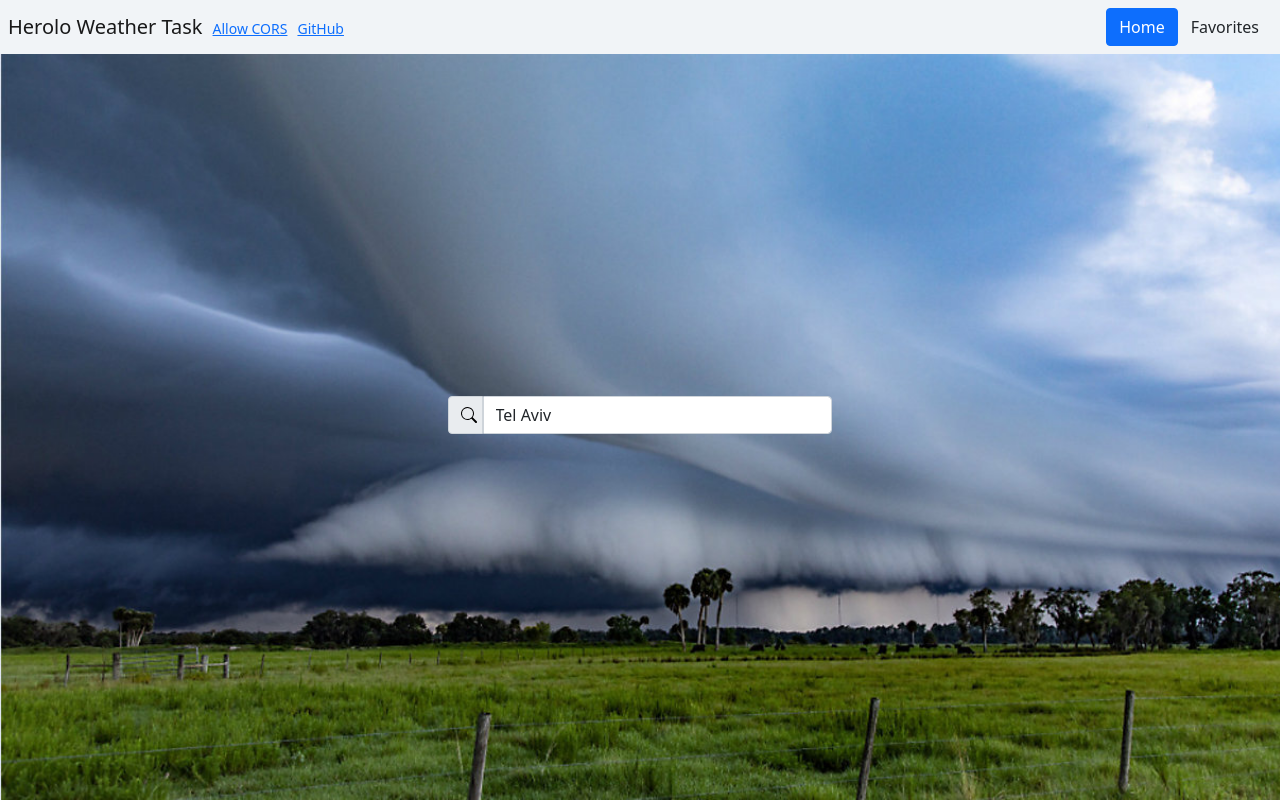
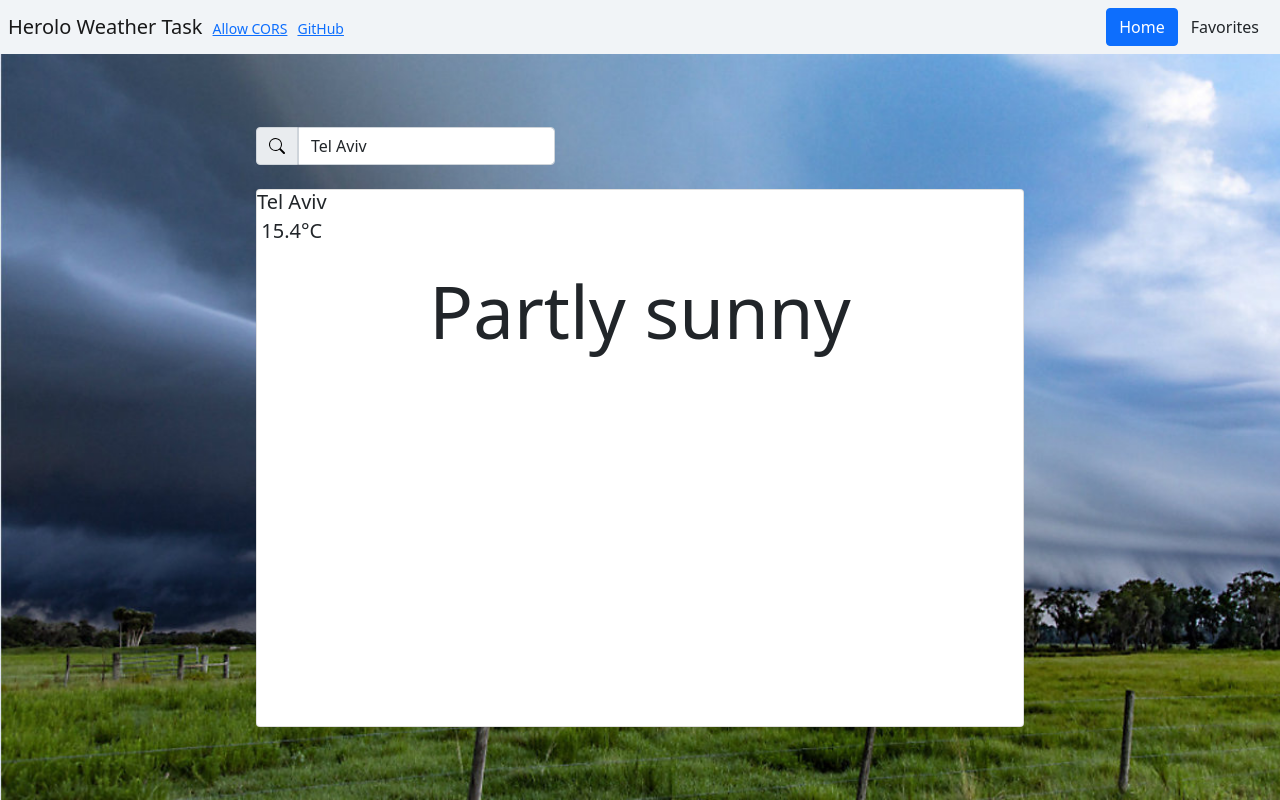
Before and after one commit to asaf11108/asaf-regev-21-03-2021, a Vue app: page / in a window 1280 px wide. Built offline with nearby package versions, Linux system fonts and the light colour scheme.

Commit message:
home init

```diff
--- a/package.json
+++ b/package.json
@@ -11,6 +11,7 @@
     "@popperjs/core": "^2.9.1",
     "bootstrap": "^5.0.0-beta2",
     "core-js": "^3.6.5",
+    "date-fns": "^2.19.0",
     "include-media": "^1.4.9",
     "lodash-es": "^4.17.21",
     "rxjs": "^6.6.6",
--- a/src/App.vue
+++ b/src/App.vue
@@ -28,7 +28,7 @@ export default defineComponent({
 @use './styles/main';
 @use './styles/vendors/vendors';
 $toolbar-height: 54px;
-$toolbar-height-mobile: 54px;
+$toolbar-height-mobile: 56px;
 
 .app {
   &__toolbar {
--- a/src/components/Autocomplete/Autocomplete.scss
+++ b/src/components/Autocomplete/Autocomplete.scss
@@ -1,12 +1,14 @@
+@use './../../styles/vendors/vendors';
+
 .autocomplete {
     height: 62px;
-    width: 50%;
+    @include vendors.spread(max-width, 90%, 50%);
     position: relative;
     display: inline-block;
 
     &__form {
         display: grid;
-        grid-template-columns: 9% 91%;
+        grid-template-columns: min-content max-content;
 
         .input-group-text {
             border-radius: .25rem 0 0 .25rem;
--- a/src/components/Autocomplete/Autocomplete.ts
+++ b/src/components/Autocomplete/Autocomplete.ts
@@ -14,11 +14,7 @@ export default defineComponent({
   props: {
     selectedOptionProp: {
       type: Object as PropType<Location>,
-      required: true,
-      default: {
-        key: "215854",
-        localizedName: "Tel Aviv",
-      },
+      required: true
     },
   },
   data() {
--- a/src/views/Home/Home.html
+++ b/src/views/Home/Home.html
@@ -1,3 +1,27 @@
 <div class="home">
-  <Autocomplete />
+  <Autocomplete :selectedOptionProp="selectedOption" @select="handleSelect" />
+
+  <div class="home__card card">
+
+      <h5 class="home__title card-title">
+        <span>
+          <span>{{favoriteLocation.locationName}}</span>
+          <span>{{favoriteLocation.temperature}}&#176;C</span>
+        </span>
+        <!-- <button mat-flat-button [color]="'primary'" [disabled]="isLoading$ | async"
+          (click)="favoriteClick(favoriteLocation.isFavorite)">
+          {{favoriteLocation.isFavorite ? 'Remove from favorites' : 'Add to favorites' }}
+        </button> -->
+      </h5>
+
+      <div class="home__body card-body">
+        <div>
+          <h1 class="home__body-header">{{favoriteLocation.weatherText}}</h1>
+        </div>
+        <div class="home__forecasts">
+          <!-- <Forecast *ngFor="let forecast of favoriteLocation.forecasts" [forecastData]="forecast" /> -->
+        </div>
+      </div>
+
+  </div>
 </div>
--- a/src/views/Home/Home.scss
+++ b/src/views/Home/Home.scss
@@ -1,4 +1,41 @@
+@use './../../styles/vendors/vendors';
+
 .home {
-    display: flex;
-    justify-content: center;
+
+    &__card {
+        background-color: rgba(255, 255, 255, 0.6);
+        width: 100%;
+        box-sizing: border-box;
+    }
+
+    &__title {
+        display: flex;
+        justify-content: space-between;
+        align-items: center;
+        flex-wrap: wrap-reverse;
+        & > span {
+            display: flex;
+            flex-direction: column;
+            gap: 5px;
+            align-items: center;
+        }
+    }
+
+    &__body-header {
+        @include vendors.spread(font-size, 50px, 80px);
+        text-align: center;
+    }
+
+    &__body {
+        display: flex;
+        flex-direction: column;
+        justify-content: space-between;
+        @include vendors.spread(min-height, 400px, 500px);
+    }
+
+    &__forecasts {
+        display: flex;
+        flex-wrap: wrap;
+        justify-content: center;
+    }
 }
--- a/src/views/Home/Home.ts
+++ b/src/views/Home/Home.ts
@@ -1,10 +1,48 @@
-import { defineComponent } from "vue";
+import { Forecast } from './../../interfaces/forecast';
+import { IApiService } from './../../services/api,interface';
+import { defineComponent, inject, reactive, ref } from "vue";
 import Autocomplete from "../../components/Autocomplete/index.vue";
+import { Location } from "../../interfaces/location";
+import { format } from 'date-fns';
 
 export default defineComponent({
   name: "Home",
   components: {
     Autocomplete,
   },
-  methods: {},
+  setup() {
+    const selectedOption: Location = reactive({
+      key: "215854",
+      localizedName: "Tel Aviv",
+    });
+    const favoriteLocation = ref({}); //interface
+    const apiService = inject("apiService") as IApiService;
+    const getFavoriteData = (selectedOption: Location) => {
+      Promise.all([
+        apiService.getCurrentConditions(selectedOption.key),
+        apiService.getForecasts(selectedOption.key)
+      ]).then(res => {
+        const currentConditions = res[0][0];
+        const forecasts: Forecast[] = res[1].map(forecast => ({ title: format(new Date(forecast.Date), 'EEE'), temperature: forecast.Temperature.Minimum.Value }));
+
+        favoriteLocation.value = {
+          id: selectedOption.key,
+          locationName: selectedOption.localizedName,
+          temperature: currentConditions.Temperature.Metric.Value,
+          weatherText: currentConditions.WeatherText,
+          icon: currentConditions.WeatherIcon.toString(),
+          forecasts,
+          isFavorite: false
+        }
+      })
+    };
+
+    getFavoriteData(selectedOption);
+
+    const handleSelect = (selectedOption: Location) => {
+      getFavoriteData(selectedOption);
+    };
+
+    return { selectedOption, favoriteLocation, handleSelect };
+  }
 });
```
Also changed, not shown: 1 other file (tests, documents, lock files or other folders).
